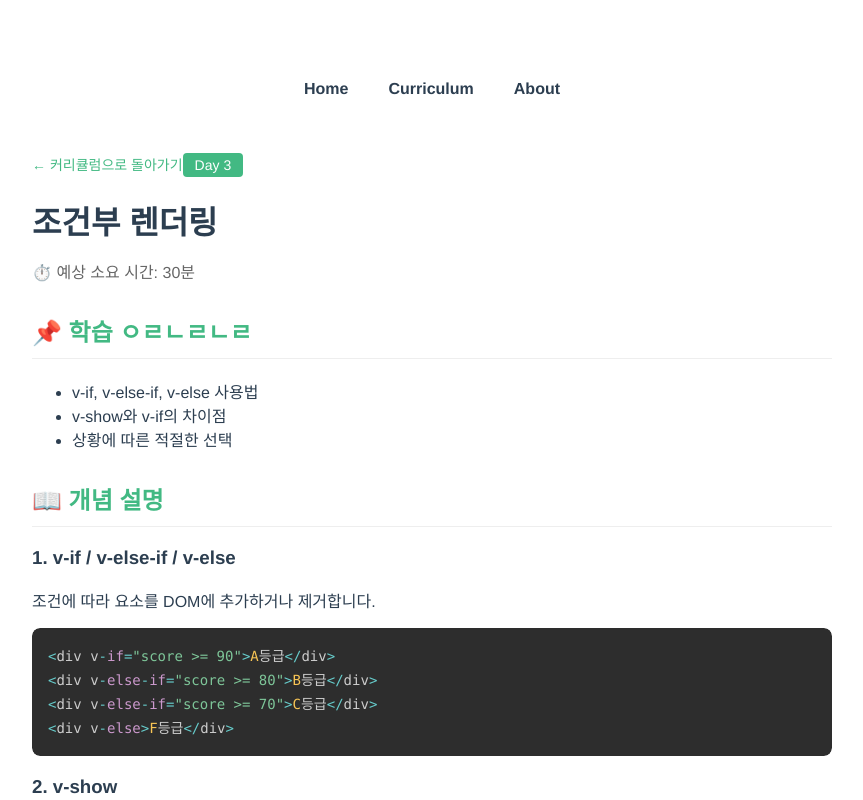
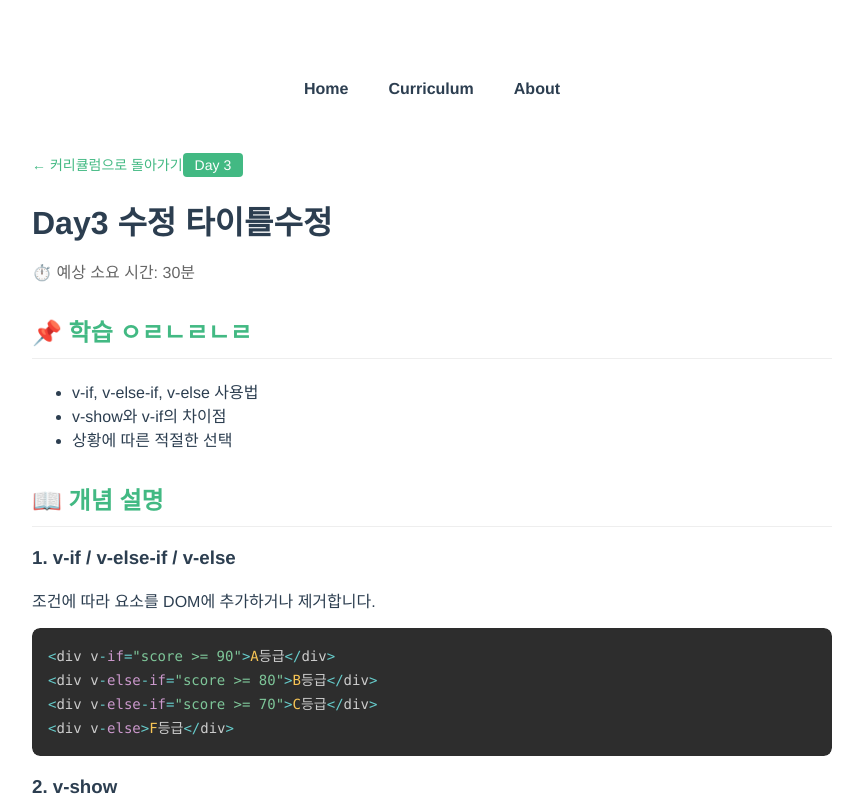
Before and after one commit to luv20100918/vue2-study, a Vue app: page /curriculum/day3 in a window 1280 px wide. Shown: the top 800 px of the page, without its empty margins (208-1071 px from the left). Built offline with nearby package versions, Linux system fonts and the light colour scheme.

Commit message:
0311커밋해보기2

```diff
--- a/src/views/curriculum/Day3.vue
+++ b/src/views/curriculum/Day3.vue
@@ -3,7 +3,7 @@
     <div class="lesson-header">
       <router-link to="/curriculum" class="back-link">← 커리큘럼으로 돌아가기</router-link>
       <span class="day-badge">Day 3</span>
-      <h1>조건부 렌더링</h1>
+      <h1>Day3 수정 타이틀수정</h1>
       <p class="duration">⏱️ 예상 소요 시간: 30분</p>
     </div>
 
```
